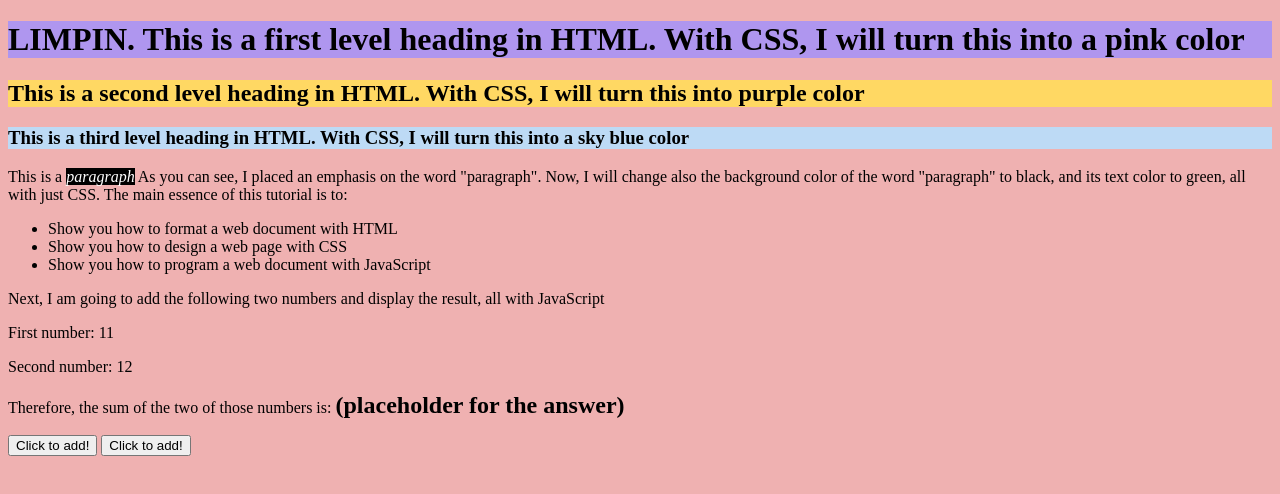
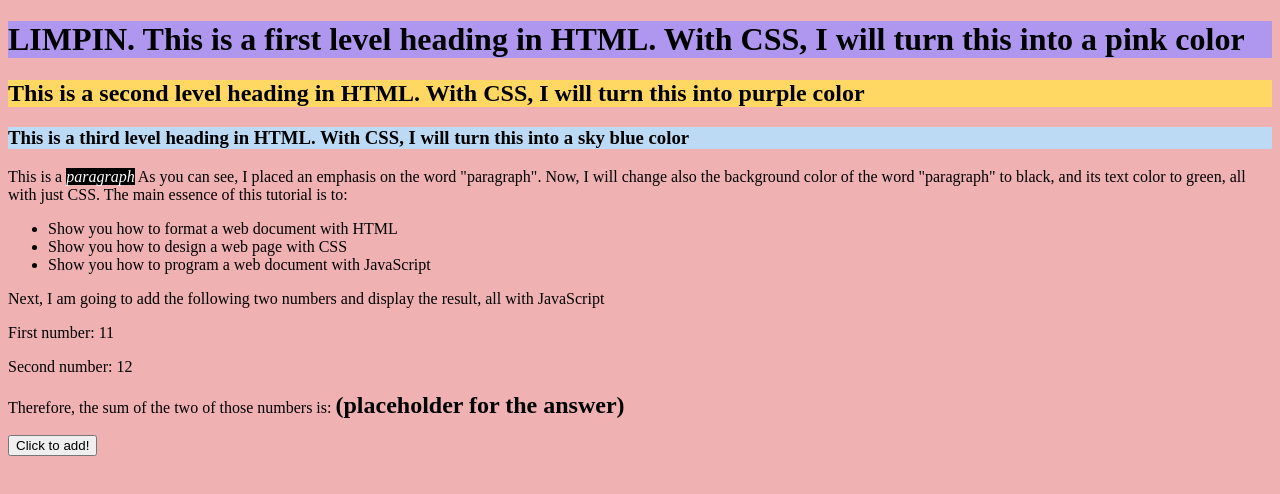
Before and after one commit to louvi11a/exer1, a plain HTML site: page index.html in a window 1280 px wide. Drawn offline with Linux system fonts and the light colour scheme.

Commit message:
Update index.html

```diff
--- a/index.html
+++ b/index.html
@@ -25,7 +25,7 @@
     <p>Therefore, the sum of the two of those numbers is: <strong id="answer" style="font-size: 24px; font-weight: bold;">(placeholder for the answer)</strong></p>
     <input type="button" id="sumButton" value="Click to add!">
 
-    <input type="button" id="sumButton" value="Click to add!">
     <script src="javascript/script.js"></script>
+
 </body>
 </html>
```
